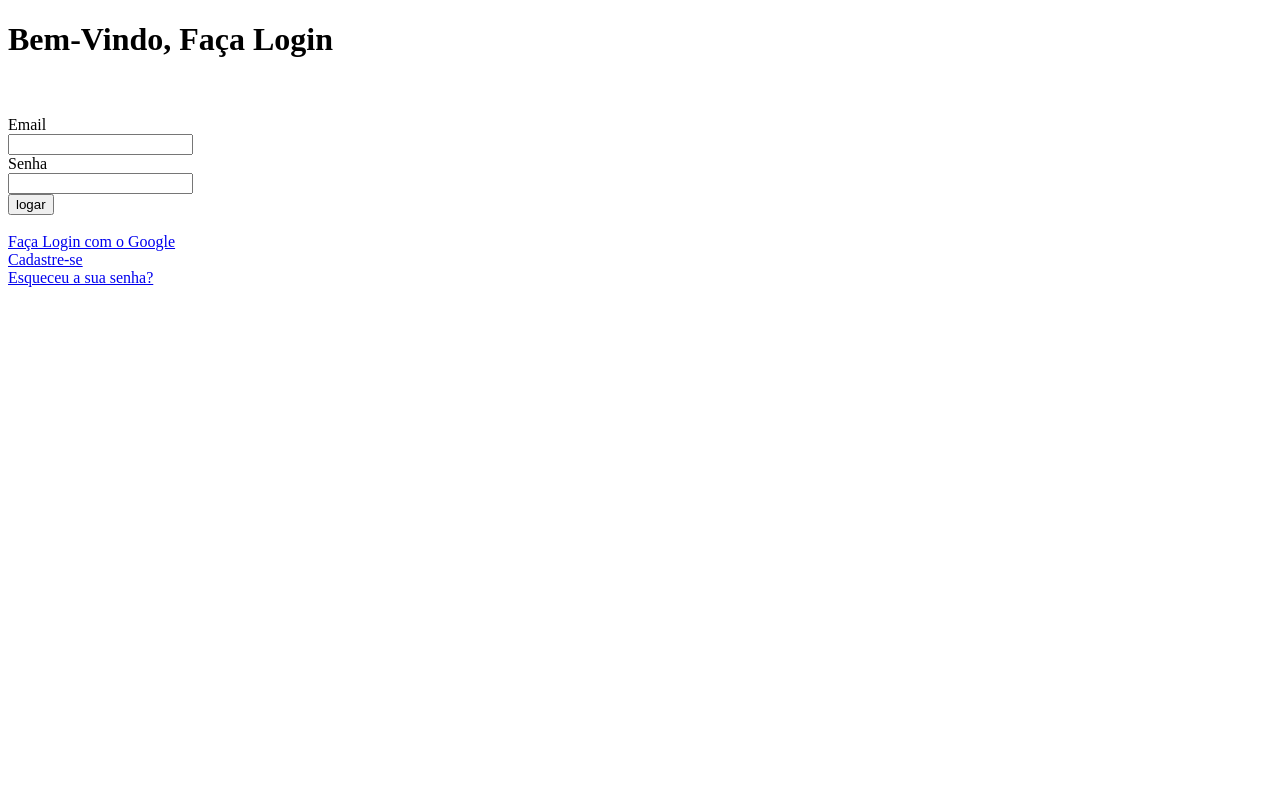
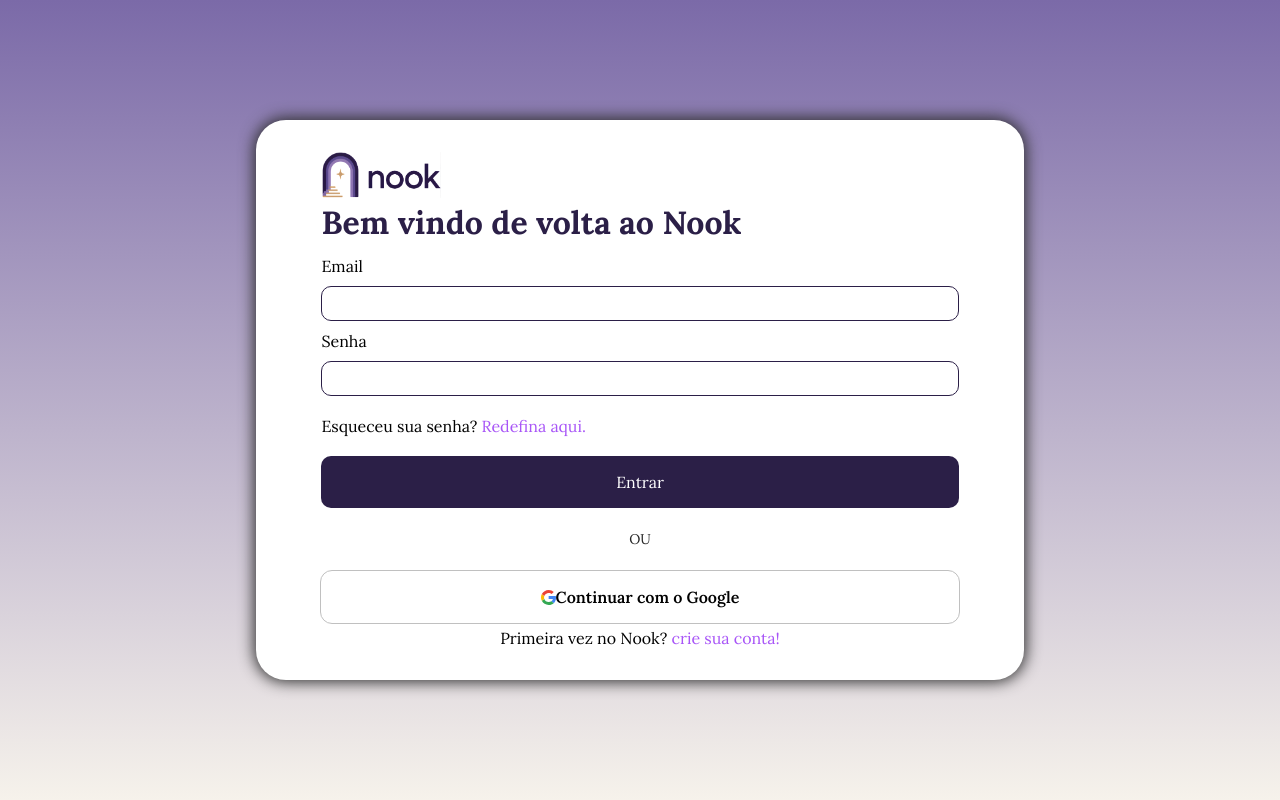
Before and after one commit to tccnook/TCC-Nook, a PHP site: page /tcc-development/paginas/login.php in a window 1280 px wide. Run offline with PHP 8.4, Linux system fonts and the light colour scheme; some libraries are stand-ins or nearby versions.

Commit message:
inicio do desenvolvimento de front-end

```diff
--- /dev/null
+++ b/front-end/css/base/global.css
@@ -0,0 +1,24 @@
+body {
+    font-family: var(--font-primary);
+    background-color: var(--bg-primary);
+    color: var(--text-primary);
+    min-height: 100vh;
+}
+
+a {
+    text-decoration: none;
+    color: var(--color-accent2);
+}
+
+img {
+    max-width: 100%;
+    height: auto;
+    display: block;
+}
+svg {
+    display: block;
+}
+
+button {
+    all: unset;
+}
--- /dev/null
+++ b/front-end/css/base/reset.css
@@ -0,0 +1,6 @@
+* {
+    margin: 0;
+    padding: 0;
+    box-sizing: border-box;
+    max-width: 100vw;
+}
--- /dev/null
+++ b/front-end/css/base/variables.css
@@ -0,0 +1,37 @@
+:root {
+    --bg-primary: #F5F3ED;
+    --bg-cards: #2B1F47;
+    --bg-cards-light: #3A2A5C;
+    --all-white: #FFF;
+    --color-accent: #8B5CF6;
+    --color-accent2: #A855F7;
+    --bg-gradient:linear-gradient(180deg,rgba(123, 106, 168, 1) 0%, rgba(246, 242, 235, 1) 100%);
+
+    --text-primary: #000000;
+    --text-secondary: #252525;
+    --text-on-dark: #FFFFFF;
+    --text-title:#2B1F47;
+
+
+    --warning: #F59E0B;
+    --danger: #EF4444;
+
+
+    /*cores do top livros do usuário*/
+    --rating-one: #E9A617;
+    --rating-two: #C0C0C0;
+    --rating-three: #CD7F32;
+    --rating-empty: #6B5A8D;
+
+
+
+    --font-primary:'Manrope', sans-serif;
+    --font-secundary: 'Lora', sans-serif;
+    --radius-sm: 10px;
+    --radius-md: 15px;
+    --radius-lg: 30px;
+
+
+    --border-primary: #c0c0c0;
+
+}
--- /dev/null
+++ b/front-end/css/main.css
@@ -0,0 +1,22 @@
+/*pasta base*/
+@import url('/nook/front-end/css/base/global.css');
+@import url('/nook/front-end/css/base/reset.css');
+@import url('/nook/front-end/css/base/variables.css');
+
+/*pasta components*/
+
+@import url('/nook/front-end/css/components/forms.css');
+@import url('/nook/front-end/css/components/modal.css');
+
+/*pasta layout*/
+
+@import url('/nook/front-end/css/layout/footer.css');
+@import url('/nook/front-end/css/layout/header.css');
+@import url('/nook/front-end/css/layout/navbar.css');
+
+/*pasta themes*/
+@import url('/nook/front-end/css/themes/dark.css');
+@import url('/nook/front-end/css/themes/light.css');
+
+/*pasta utilities*/
+@import url('/nook/front-end/css/utilities/google-login.css');
--- /dev/null
+++ b/front-end/css/pages/login.css
@@ -0,0 +1,87 @@
+body {
+    background: var(--bg-gradient);
+    display: flex;
+    align-items: center;
+    justify-content: center;
+    font-family: 'Lora', sans-serif;
+}
+
+main {
+    background-color: var(--all-white);
+    border-radius: var(--radius-lg);
+    width:60vw;
+    height: 70vh;
+    padding: 30px;
+    align-items: center;
+    box-shadow: 0 0 15px 2px #2e2e2e;
+
+}
+
+.logo-nook {
+    width: 90%;
+}
+
+.logo-nook img {
+    width: 120px;
+}
+
+
+form, main {
+    display: flex;
+    justify-content: space-around;
+    flex-direction: column;
+}
+form {
+    width: 100%;
+    align-items: center;
+}
+
+form input {
+    height: 35px;
+    border-radius: var(--radius-sm);
+    border: solid 0.01px var(--bg-cards);
+}
+form label {
+    text-align: start;
+    margin: 10px;
+}
+.remember-password {
+    text-align: start;
+    margin: 20px 0;
+}
+h1 {
+    color: var(--text-title);
+}
+
+.button-action {
+    all: unset;
+    text-align: center;
+    height: 52px;
+    border-radius: var(--radius-sm);
+    color: var(--all-white);
+    background-color: var(--bg-cards);
+}
+
+form input, form label, .remember-password, h1, .button-action {
+    width: 90%;
+}
+
+
+.division-google-area {
+    display: flex;
+    align-items: center;
+    gap: 16px;
+    margin: 18px 0;
+}
+.division-google-area hr {
+    display: block;
+    width: 100%;
+    height: 1px;
+    background-color: var(--text-secundary);
+    border: 0;
+    margin: 0;
+}
+.division-google-area span {
+    font-size: 14px;
+    color: #252525;
+}
--- /dev/null
+++ b/front-end/css/utilities/google-login.css
@@ -0,0 +1,23 @@
+.google-btn {
+    display: flex;
+    align-items: center;
+    justify-content: center;
+    width: 90%;
+    height: 52px;
+    background: var(--bg-secondary);
+    border: 1px solid var(--border-primary);
+    border-radius: 12px;
+    font-weight: 600;
+    color: var(--text-primary);
+    transition: .2s;
+}
+
+.google-btn:hover {
+    transform: translateY(-1px);
+    box-shadow: 0 4px 10px rgba(0,0,0,.08);
+}
+
+.ico-google {
+    width: 15px;
+    border-left: 5px;
+}
--- a/paginas/login.php
+++ b/paginas/login.php
@@ -70,29 +70,54 @@ session_start();
     <head>
         <meta charset="UTF-8">
         <meta name="viewport" content="width=device-width, initial-scale=1.0">
-        <title> LOGIN </title>
+        <link rel="stylesheet" href="/nook/front-end/css/main.css">
+        <link rel="stylesheet" href="/nook/front-end/css/pages/login.css">
+
+        <link rel="preconnect" href="https://fonts.googleapis.com">
+        <link rel="preconnect" href="https://fonts.gstatic.com" crossorigin>
+        <link href="https://fonts.googleapis.com/css2?family=Lora:ital,wght@0,400;0,500;0,600;0,700;1,400;1,500;1,600;1,700&display=swap" rel="stylesheet">
+
+
+        <link rel="shortcut icon" href="/nook/img/icons/ico-nook/ico-nook.ico" type="image/x-icon">
+        <title> Nook - login </title>
     </head>
     <body>
-        <h1> Bem-Vindo, Faça Login </h1>
-        <br>
-        <br>
+        <main>
+            <div class="logo-nook">
+                <img src="/nook/img/logos/logo-deitada.png" alt="">
+            </div>
+            <h1> Bem vindo de volta ao Nook </h1>
+
+
             <form name="login" method="POST" action="#">
                 <label for="email"> Email </label>
-            <br>
+
                 <input type="text" name="email" id="name">
-            <br>
+
                 <label for="senha"> Senha </label>
-            <br>
+
                 <input type="password" name="senha" id="senha">
-            <br>
-            <input type="submit" name="logar" value="logar">
+
+                <p class="remember-password">Esqueceu sua senha?<a href="esqueceu-senha.php"> Redefina aqui. </a></p>
+                <input class="button-action" type="submit" name="logar" value="Entrar">
+
             </form>
-        <br>
-        <a href="google-login.php"> Faça Login com o Google </a>
-        <br>
-        <a href="cadastro.php?tipo=normal"> Cadastre-se </a>
-        <br>
-        <a href="esqueceu-senha.php"> Esqueceu a sua senha? </a>
+
+            <div class="division-google-area">
+                <hr>
+                <span>OU</span>
+                <hr>
+            </div>
+
+            <button onclick="window.location.href='google-login.php'" class="google-btn">
+                <img class="ico-google" src="/nook/img/icons/plataforms/google-ico.svg" alt="Google">
+                <span>Continuar com o Google</span>
+            </button>
+
+            <p>Primeira vez no Nook? <a href="cadastro.php?tipo=normal">crie sua conta! </a></p>
+
+
+        </main>
 
     </body>
 </html>
```
Also changed, not shown: front-end/testes.html (added, +12 -0 lines), front-end/css/components/forms.css (added), front-end/css/components/modal.css (added), front-end/css/layout/footer.css (added), front-end/css/layout/header.css (added), front-end/css/layout/navbar.css (added), front-end/css/themes/dark.css (added), front-end/css/themes/light.css (added), front-end/css/utilities/display.css (added), img/icons/ico-nook/ico-nook.ico (added), img/icons/plataforms/google-ico.svg (added), img/logos/logo-deitada.png (added). Lines whose indentation alone changed are shown as unchanged.
